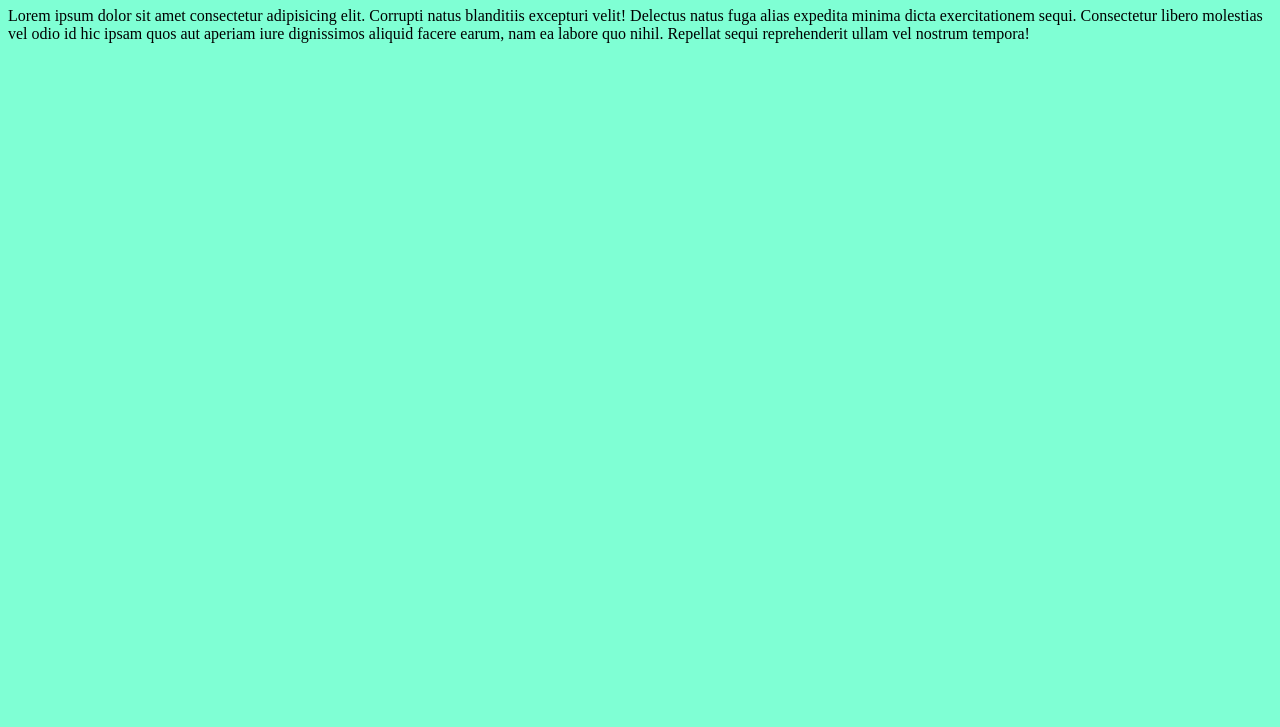
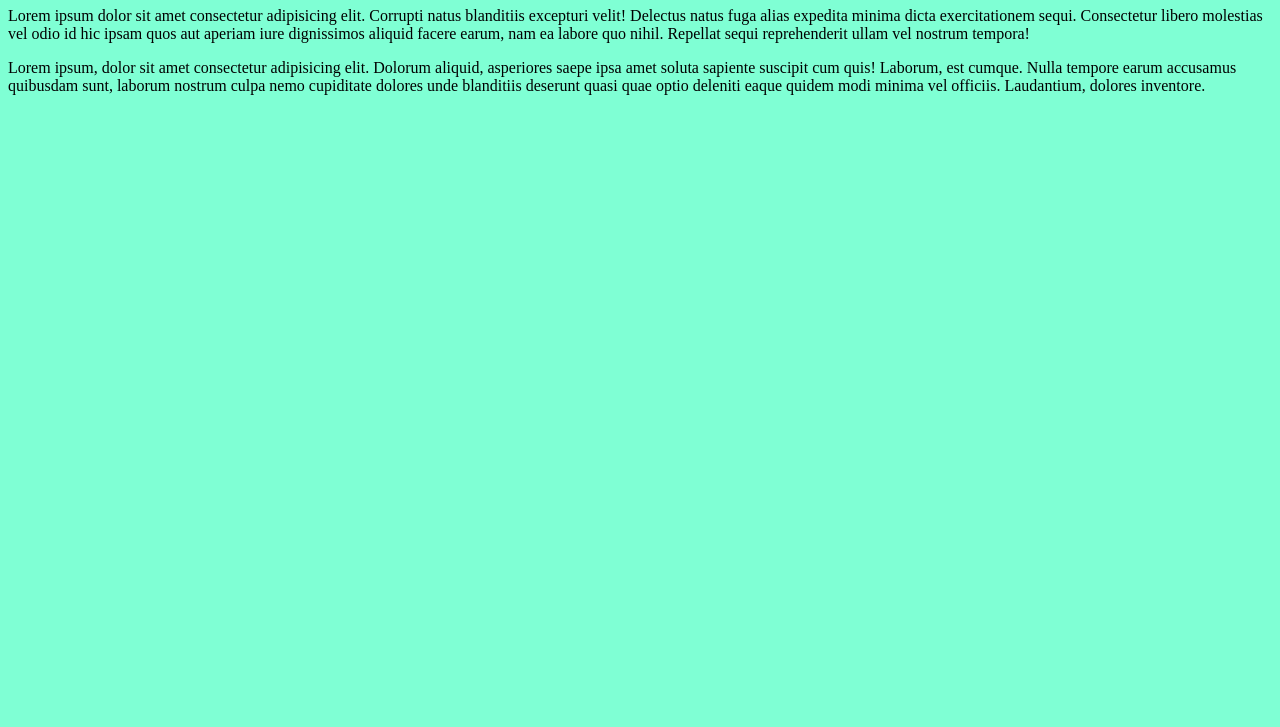
Before and after one commit to PadalaTejaharika/my-portfolio, a plain HTML site: page index.html in a window 1280 px wide. Shown: the part 73-800 px from the top of the page. Drawn offline with Linux system fonts and the light colour scheme.

Commit message:
changed website

```diff
--- a/index.html
+++ b/index.html
@@ -8,5 +8,6 @@
 <body style="background-color: aquamarine;">
     <h1>This is heading</h1>
     <p>Lorem ipsum dolor sit amet consectetur adipisicing elit. Corrupti natus blanditiis excepturi velit! Delectus natus fuga alias expedita minima dicta exercitationem sequi. Consectetur libero molestias vel odio id hic ipsam quos aut aperiam iure dignissimos aliquid facere earum, nam ea labore quo nihil. Repellat sequi reprehenderit ullam vel nostrum tempora!</p>
+    <p>Lorem ipsum, dolor sit amet consectetur adipisicing elit. Dolorum aliquid, asperiores saepe ipsa amet soluta sapiente suscipit cum quis! Laborum, est cumque. Nulla tempore earum accusamus quibusdam sunt, laborum nostrum culpa nemo cupiditate dolores unde blanditiis deserunt quasi quae optio deleniti eaque quidem modi minima vel officiis. Laudantium, dolores inventore.</p>
 </body>
 </html>
```
